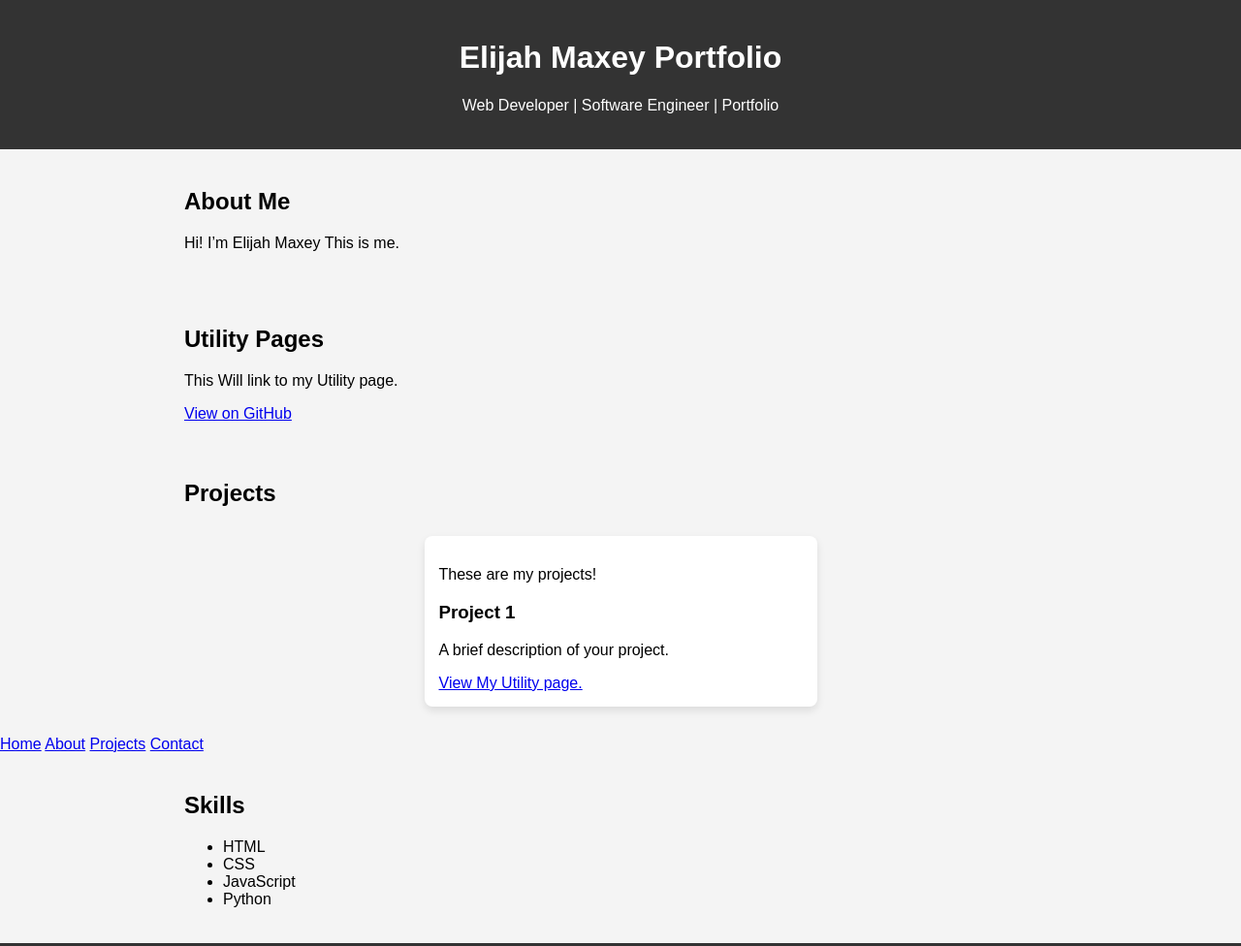
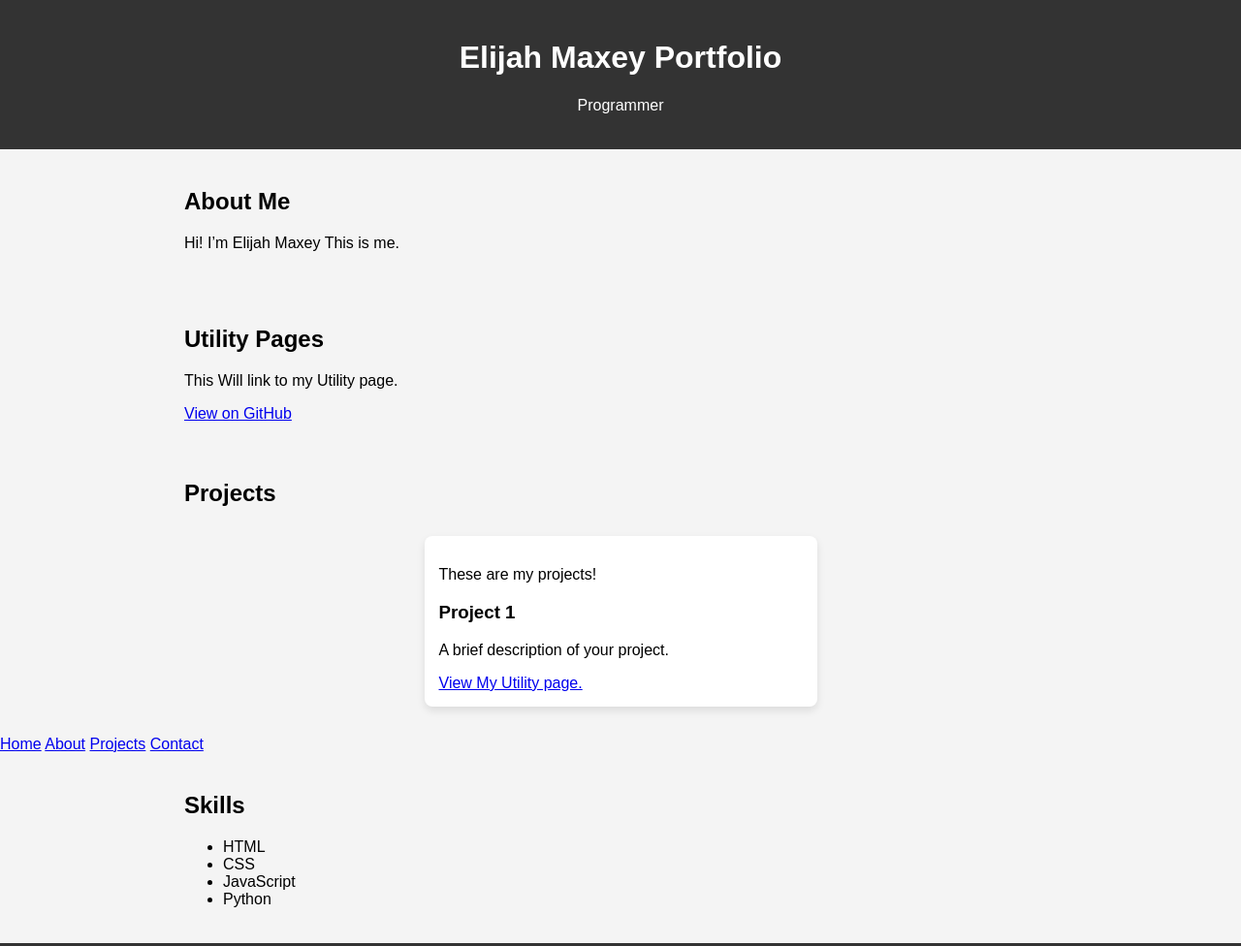
Before and after one commit to TBveda/TBveda.github.io, a plain HTML site: page index.htm in a window 1280 px wide. Shown: the top 976 px of the page at 97% size. Drawn offline with Linux system fonts and the light colour scheme.

Commit message:
Update index.htm

```diff
--- a/index.htm
+++ b/index.htm
@@ -48,7 +48,7 @@
 
 <header>
     <h1>Elijah Maxey Portfolio</h1>
-    <p>Web Developer | Software Engineer | Portfolio</p>
+    <p>Programmer</p>
 </header>
 
 <section>
```
